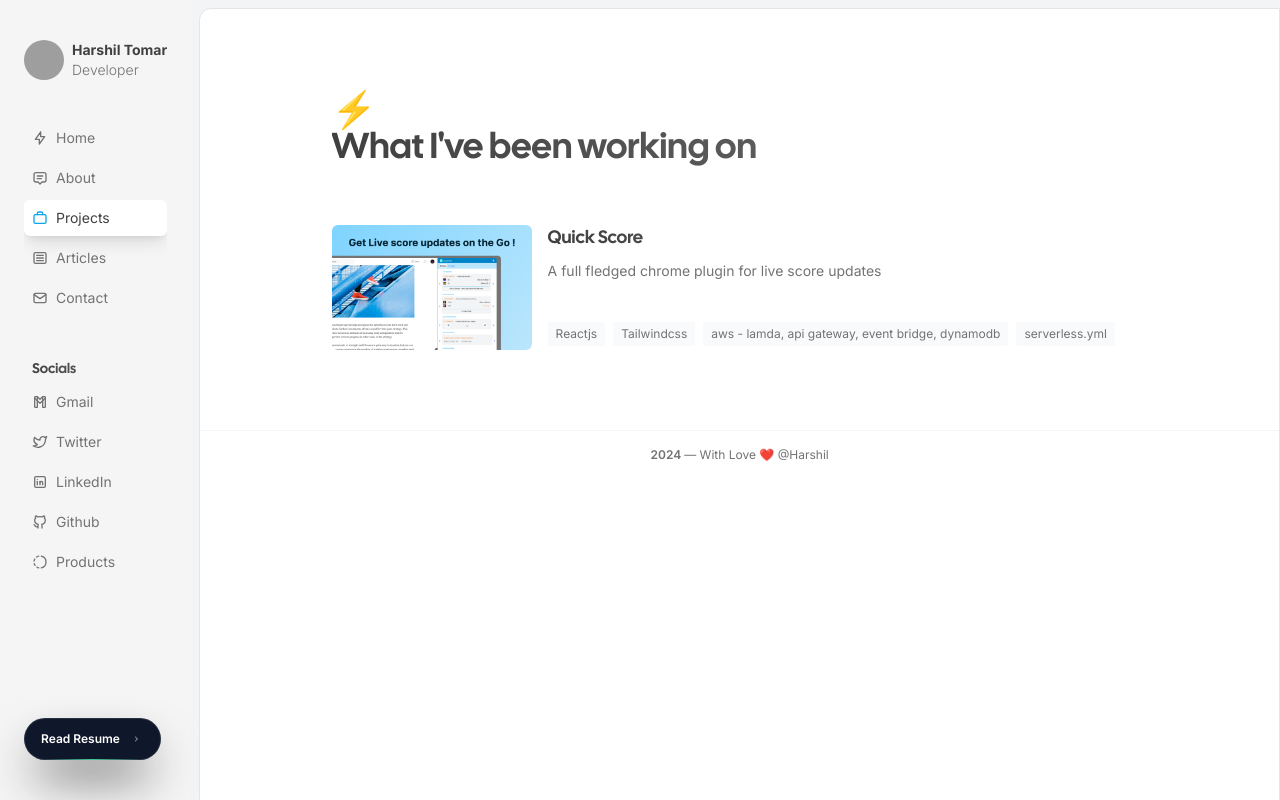
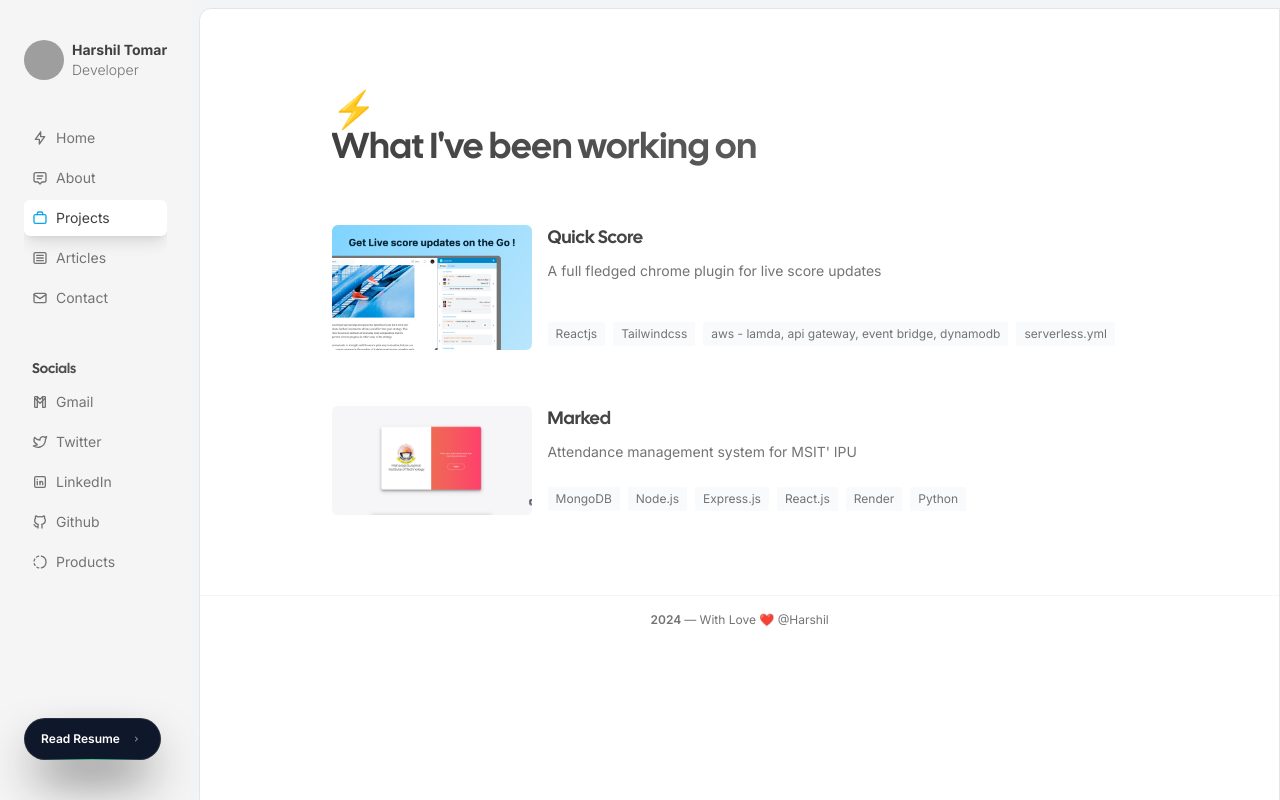
Before and after one commit to harshiltomar/manu-next-portoflio, a Next.js app: page /projects in a window 1280 px wide. Built offline with nearby package versions, Linux system fonts and the light colour scheme; grey boxes are pictures that could not be loaded.

Commit message:
feat: marked project

```diff
--- a/src/constants/products.tsx
+++ b/src/constants/products.tsx
@@ -1,5 +1,9 @@
-import sidefolioAceternity from "public/images/quickscore-1.png";
-import sidefolioAceternity2 from "public/images/quickscore-2.png";
+import { describe } from "node:test";
+import quickscore from "public/images/quickscore-1.png";
+import quickscore2 from "public/images/quickscore-2.png";
+import marked from "public/images/marked-1.png";
+import marked2 from "public/images/marked-2.png"
+
 
 export const products = [
   {
@@ -7,8 +11,8 @@ export const products = [
     title: "Quick Score",
     description:
       "A full fledged chrome plugin for live score updates",
-    thumbnail: sidefolioAceternity,
-    images: [sidefolioAceternity, sidefolioAceternity2],
+    thumbnail: quickscore,
+    images: [quickscore, quickscore2],
     stack: ["Reactjs", "Tailwindcss", "aws - lamda, api gateway, event bridge, dynamodb", "serverless.yml"],
     slug: "quickscore",
     content: (
@@ -28,6 +32,29 @@ export const products = [
   </div>
     ),
   },
+  {
+    href: "https://msit-marked-fhr1.onrender.com/",
+    title: "Marked",
+    description:
+      "Attendance management system for MSIT' IPU",
+    thumbnail: marked,
+    images: [marked, marked2],
+    stack: ["MongoDB", "Node.js", "Express.js", "React.js", "Render", "Python"],
+    slug: "marked",
+    content: (
+      <div>
+    <p>
+      Marked is a live project, utilized by 130+ teachers to manage 2000+ students for IP University, mainly MSIT informing parents about their ward&apos;s attendance on a daily basis
+    </p>
+    <p>
+      The backend MongoDB holds data tables for Teacher credentials and students data across multiple semesters. Frontend is a simple React based flow with Teacher being able to login and Filter through Semester Subjects and forwards to alist of students. The list has a simple boolean flow of present and absent which get&apos;s updated into the db for each date.
+    </p>
+    <p>
+      It was built as a team of 5 initally as  Flutter idea migrating into Website. Lastly a python script for sending mail to parents email id about attendance as a lamda function using betablaster cycling to APIKEYS to avoid cost. While it was not a optimal built, the sole goal was to build it free of cost vs the other solutions available in market.
+    </p>
+  </div>
+    ),
+  }
   // {
   //   href: "https://algochurn.com",
   //   title: "Algochurn",
```
Also changed, not shown: public/images/marked-1.png (added), public/images/marked-2.png (added).
